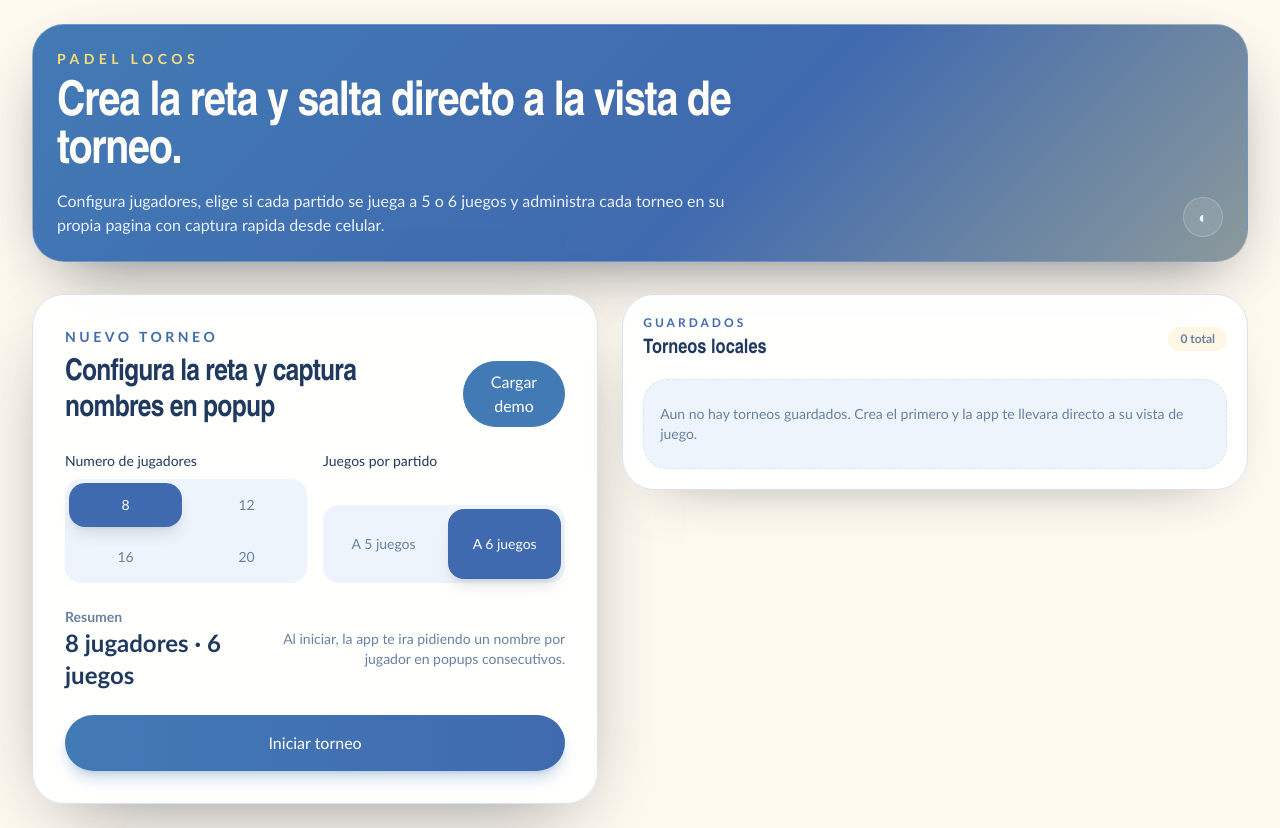
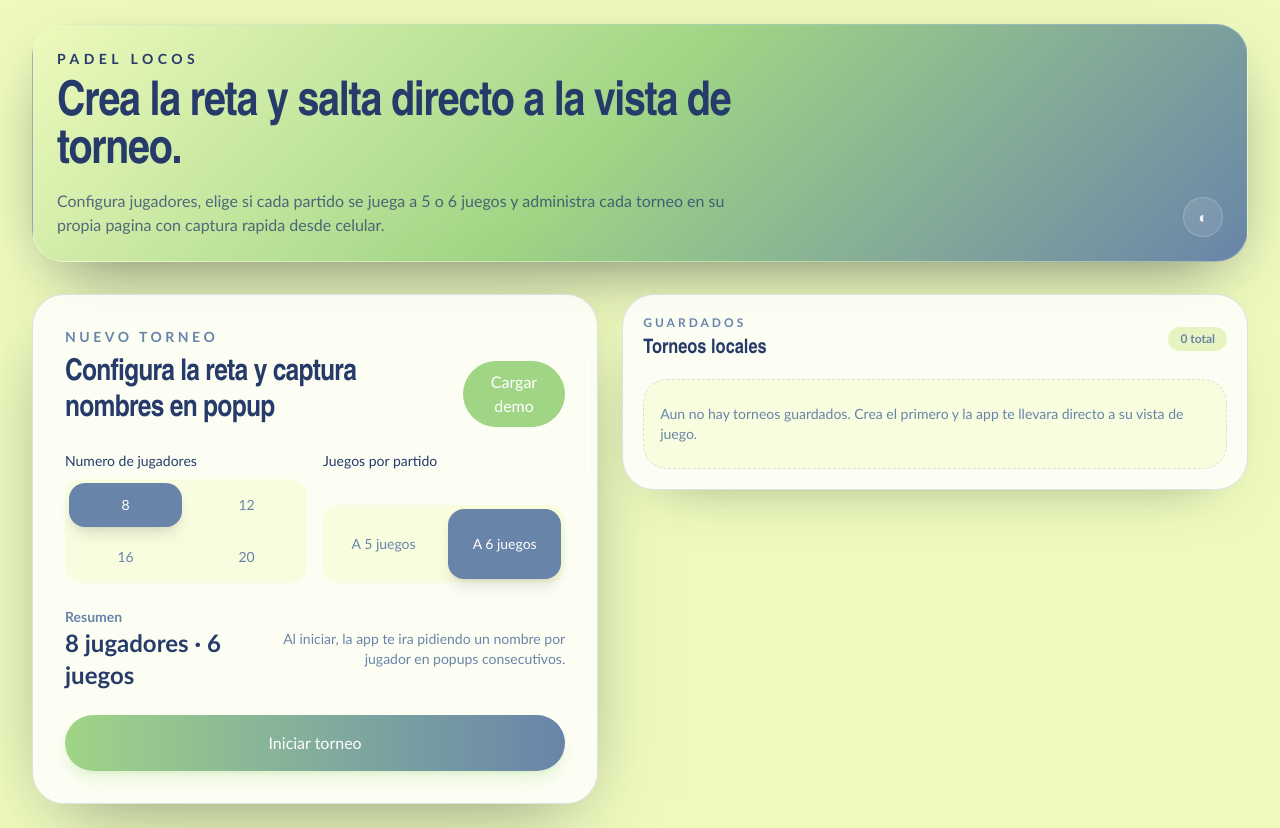
Before and after one commit to flowventas/retaspadel, a Next.js app: page / in a window 1280 px wide. Built offline with nearby package versions, Linux system fonts and the light colour scheme.

Commit message:
Actualizar paleta de colores claro y oscuro

```diff
--- a/app/globals.css
+++ b/app/globals.css
@@ -1,45 +1,45 @@
 @import "tailwindcss";
 
 :root {
-  --app-bg: #fffaf0;
-  --app-text: #203a5f;
-  --card: rgba(255, 255, 255, 0.92);
-  --muted: #6881a0;
-  --line: #d7e3f0;
-  --surface-subtle: #eef4fb;
-  --surface-soft: #fff6e3;
-  --surface-strong: #ffefc8;
-  --brand-primary: #427ab5;
-  --brand-secondary: #406aaf;
-  --brand-accent: #f7dd7d;
-  --brand-accent-soft: #ffe8be;
-  --hero-bg: linear-gradient(135deg, #427ab5 0%, #406aaf 58%, #f7dd7d 160%);
-  --hero-border: rgba(255, 255, 255, 0.24);
-  --hero-text: #fffdf8;
-  --hero-muted: #ebf2fb;
-  --danger-bg: #fff1ee;
-  --danger-text: #b65152;
+  --app-bg: #eefabd;
+  --app-text: #263b6a;
+  --card: rgba(255, 255, 255, 0.82);
+  --muted: #6984a9;
+  --line: rgba(105, 132, 169, 0.22);
+  --surface-subtle: #f8fddf;
+  --surface-soft: #e7f4c2;
+  --surface-strong: #ffffff;
+  --brand-primary: #a0d585;
+  --brand-secondary: #6984a9;
+  --brand-accent: #263b6a;
+  --brand-accent-soft: rgba(160, 213, 133, 0.18);
+  --hero-bg: linear-gradient(135deg, #eefabd 0%, #a0d585 48%, #6984a9 100%);
+  --hero-border: rgba(255, 255, 255, 0.26);
+  --hero-text: #263b6a;
+  --hero-muted: rgba(38, 59, 106, 0.74);
+  --danger-bg: #f7edf0;
+  --danger-text: #8d4d60;
 }
 
 .dark {
-  --app-bg: #020617;
-  --app-text: #e2e8f0;
-  --card: rgba(15, 23, 42, 0.85);
-  --muted: #94a3b8;
-  --line: rgba(148, 163, 184, 0.22);
-  --surface-subtle: rgba(30, 41, 59, 0.88);
-  --surface-soft: rgba(15, 23, 42, 0.92);
-  --surface-strong: rgba(30, 41, 59, 0.95);
-  --brand-primary: #38bdf8;
-  --brand-secondary: #0ea5e9;
-  --brand-accent: #34d399;
-  --brand-accent-soft: rgba(16, 185, 129, 0.16);
-  --hero-bg: linear-gradient(135deg, #020617 0%, #0f172a 60%, #111827 100%);
-  --hero-border: rgba(255, 255, 255, 0.08);
-  --hero-text: #f8fafc;
-  --hero-muted: #94a3b8;
-  --danger-bg: rgba(190, 24, 93, 0.14);
-  --danger-text: #fecdd3;
+  --app-bg: #263b6a;
+  --app-text: #eefabd;
+  --card: rgba(38, 59, 106, 0.9);
+  --muted: #a0d585;
+  --line: rgba(238, 250, 189, 0.14);
+  --surface-subtle: rgba(48, 74, 128, 0.82);
+  --surface-soft: rgba(38, 59, 106, 0.96);
+  --surface-strong: rgba(61, 89, 146, 0.95);
+  --brand-primary: #a0d585;
+  --brand-secondary: #6984a9;
+  --brand-accent: #eefabd;
+  --brand-accent-soft: rgba(160, 213, 133, 0.14);
+  --hero-bg: linear-gradient(135deg, #263b6a 0%, #355081 58%, #6984a9 100%);
+  --hero-border: rgba(238, 250, 189, 0.08);
+  --hero-text: #eefabd;
+  --hero-muted: rgba(238, 250, 189, 0.7);
+  --danger-bg: rgba(141, 77, 96, 0.18);
+  --danger-text: #eefabd;
 }
 
 @theme inline {
```
